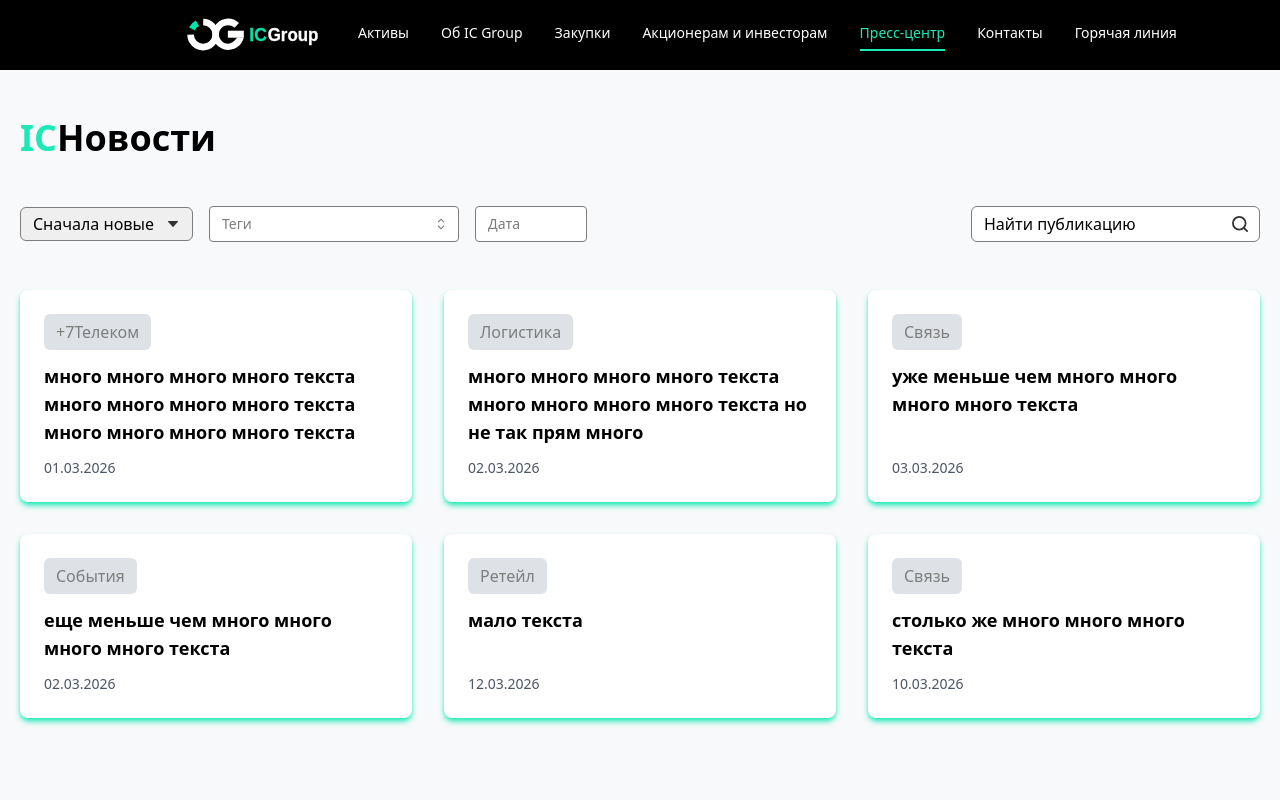
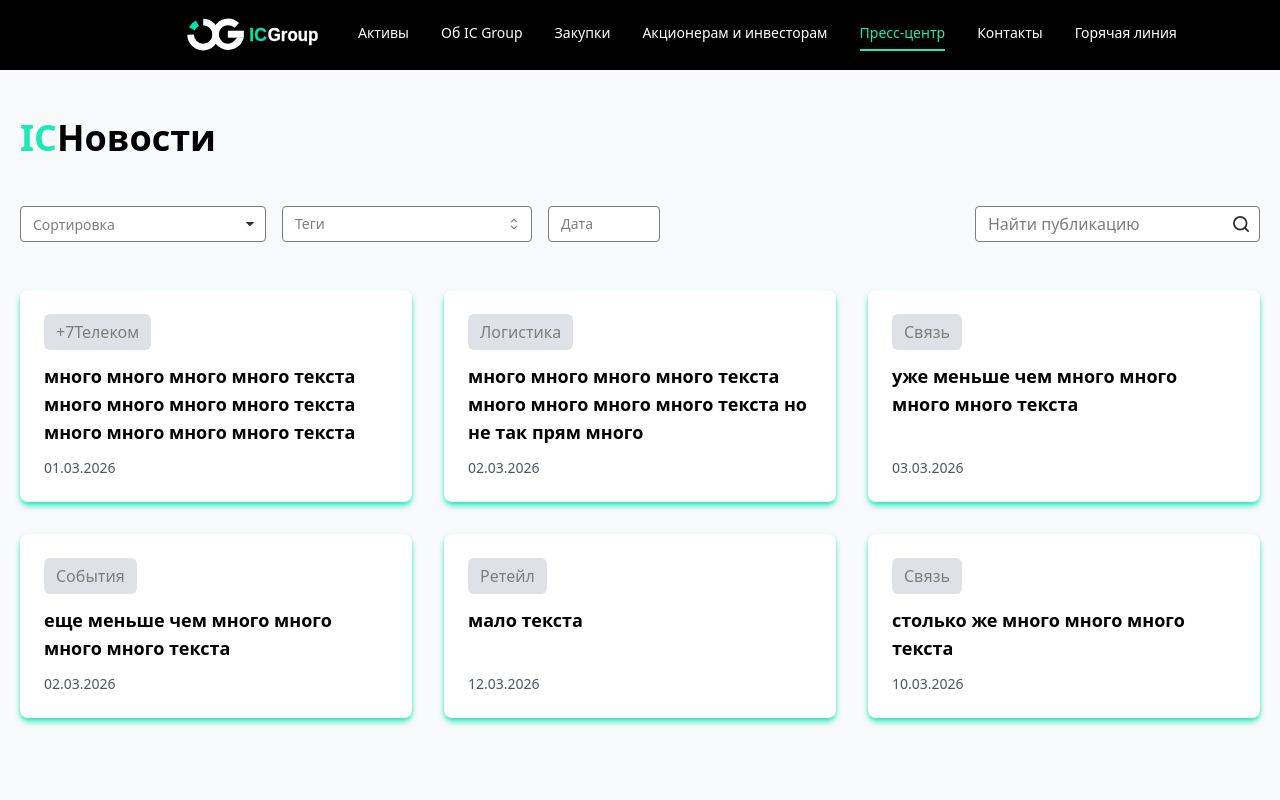
Before and after one commit to KiraProsto/ICGroup-frontend, a Next.js app: page /press in a window 1280 px wide. Shown: the top 800 px of the page. Built offline with nearby package versions, Linux system fonts and the light colour scheme.

Commit message:
unify UI styles across filters and components

```diff
--- a/src/components/news/NewsFilters.tsx
+++ b/src/components/news/NewsFilters.tsx
@@ -1,4 +1,4 @@
-import { MultiSelect } from '@mantine/core';
+import { MultiSelect, Select, TextInput } from '@mantine/core';
 import { DatePickerInput } from '@mantine/dates';
 import Image from 'next/image';
 import '@mantine/dates/styles.css';
@@ -8,13 +8,24 @@ export default function NewsFilters() {
     <section className="pt-12 px-5 bg-gray-0">
       <div className="max-w-screen-xl mx-auto">
         <div className="flex gap-4 items-center flex-wrap">
-          <select
-            className="text-base px-3 py-1 pr-8 border border-gray-2 rounded-md
-                       bg-[url('/news/arrow.svg')] bg-no-repeat bg-[right_14px_center] appearance-none"
-          >
-            <option value="new">Сначала новые</option>
-            <option value="old">Сначала старые</option>
-          </select>
+          <Select
+            data={[
+              { value: 'new', label: 'Сначала новые' },
+              { value: 'old', label: 'Сначала старые' },
+            ]}
+            placeholder="Сортировка"
+            className="min-w-[180px]"
+            rightSection={
+              <Image
+                src="/news/arrow.svg"
+                alt="стрелочка"
+                className="w-2"
+                width={16}
+                height={16}
+              />
+            }
+            rightSectionWidth={30}
+          />
 
           <MultiSelect
             data={[
@@ -36,20 +47,26 @@ export default function NewsFilters() {
             clearable
           />
 
-          <div className="relative ml-auto flex items-center">
-            <input
-              type="text"
+          <TextInput
             placeholder="Найти публикацию"
-              className="text-base leading-relaxed border border-gray-3 rounded-md px-3 py-1 pr-11 placeholder:text-black-9"
-            />
+            className="ml-0 md:ml-auto"
+            rightSection={
               <Image
                 src="/news/search.svg"
                 alt="Поиск"
-              className="absolute right-3 pointer-events-none"
                 width={16}
                 height={16}
+                className="pointer-events-none"
               />
-          </div>
+            }
+            rightSectionWidth={36}
+            styles={{
+              input: {
+                fontSize: '16px',
+                paddingRight: '40px',
+              },
+            }}
+          />
         </div>
       </div>
     </section>
```
Lines whose indentation alone changed are shown as unchanged.
